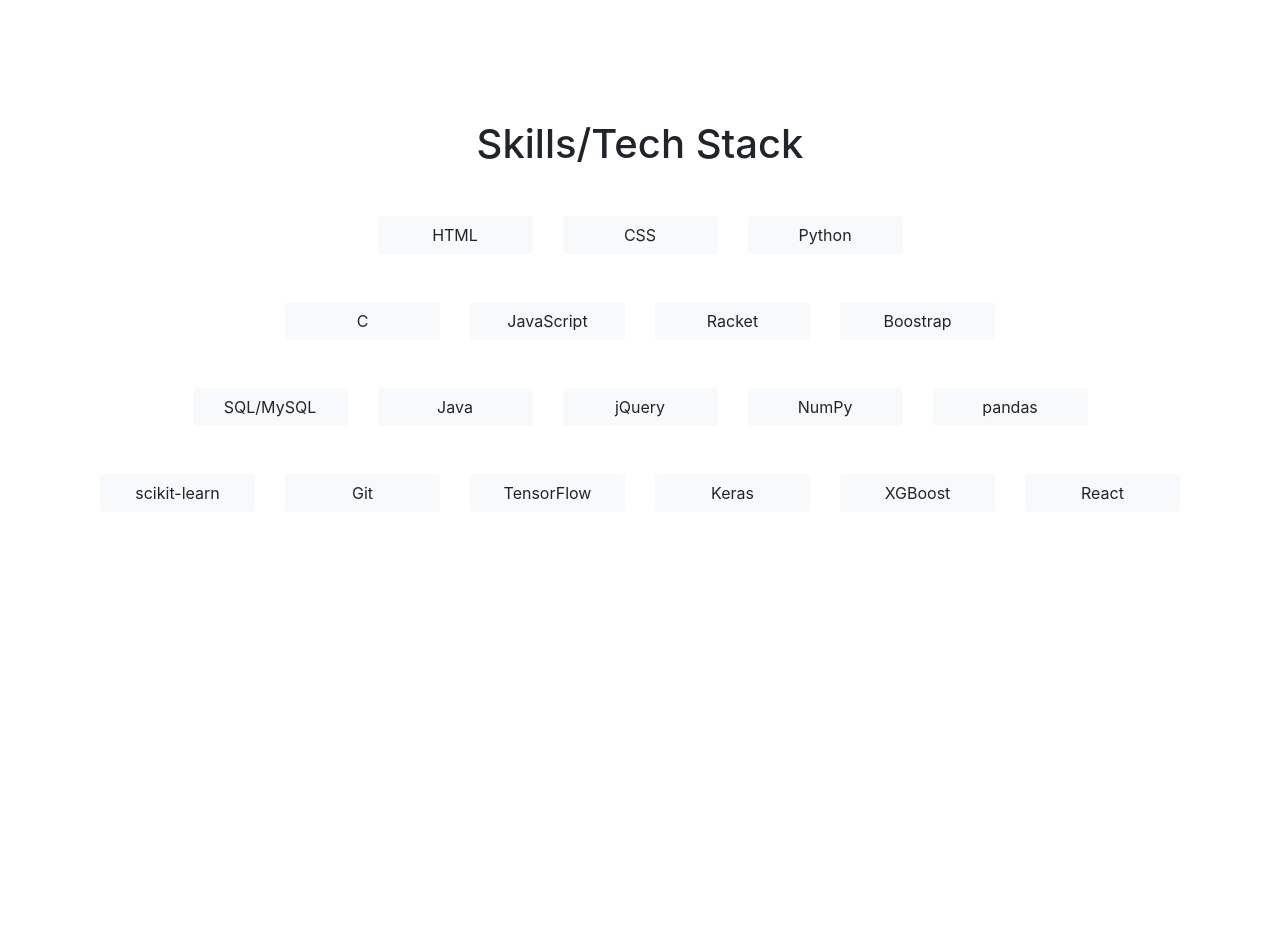
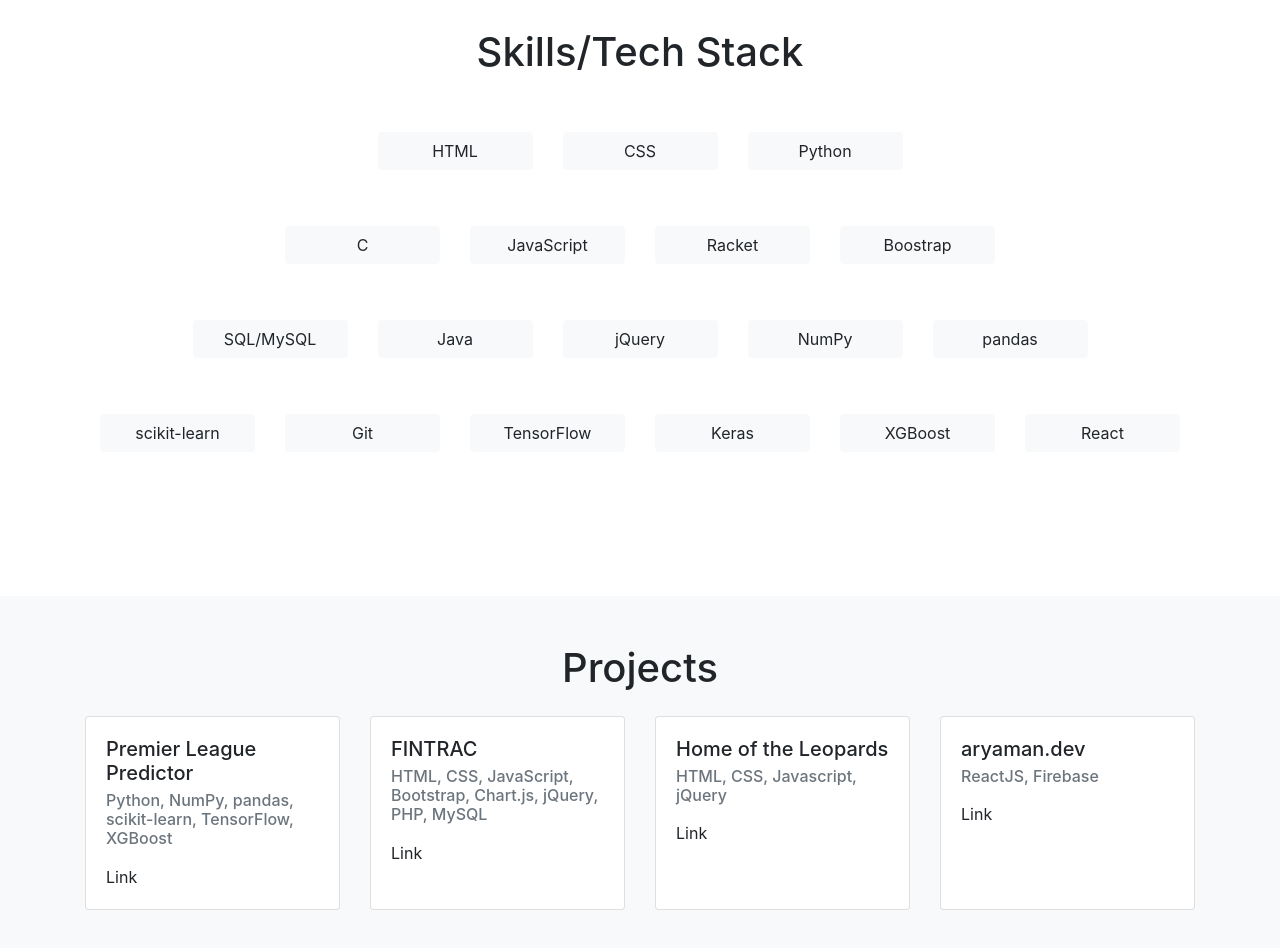
Before and after one commit to ad-world/aryaman-dev, a React (Create React App) app: page / in a window 1280 px wide. Shown: the part 1220-2168 px from the top of the page. Before the commit the page ends 1888 px from the top, so only its background shows below. Built offline with nearby package versions, Linux system fonts and the light colour scheme.

Commit message:
added projects section & fixed mobile viewing

```diff
--- a/src/About.js
+++ b/src/About.js
@@ -3,13 +3,12 @@ import { Container, Row, Col } from 'react-bootstrap';
 
 export default function About() {
     return (
-        <Container fluid id="about" style={{height:"30vh"}} className="bg-light">
-            <Container >
-                <div className="align-items-center text-center">
+        <Container fluid id="about" className="bg-light my-5 pb-5">
+            <Container className="bg-light">
+                <div className="align-items-center text-center bg-light">
                     <h1 className="mt-5 pt-5">About Me</h1>
                 </div>
-                <Row className="justify-content-around align-items-center text-center mt-3 align-middle d-flex"
-                >
+                <Row className="justify-content-around align-items-center text-center mt-3 align-middle d-flex bg-light">
                     <Col className="col-md-3">I have project experience in Full-stack Web Development, Software Development, and
                     Machine Learning.</Col>
                     <Col className="col-md-3">I am currently in my 1B term studying Honors Computer Science @ University of
--- a/src/App.js
+++ b/src/App.js
@@ -3,7 +3,7 @@ import NavBar from './NavBar'
 import Header from './Header'
 import About from './About'
 import Skills from './Skills'
-
+import Projects from './Projects'
 function App() {
   return (
     <>
@@ -11,6 +11,7 @@ function App() {
         <Header />
         <About />
         <Skills/>
+        <Projects />
     </>
   );
 }
--- a/src/NavBar.js
+++ b/src/NavBar.js
@@ -2,7 +2,7 @@ import React from 'react'
 
 export default function NavBar() {
     return (
-        <nav class="navbar fixed-top navbar-light bg-light navbar-expand-sm p-1">
+        <nav class="navbar fixed-top navbar-light bg-light navbar-expand-sm p-1 d-none d-sm-flex">
             <div class="container-fluid">
                 <ul class="navbar-nav"><a href="#header" class="navbar-brand">Aryaman Dhingra</a></ul>
             </div>
--- a/src/Projects.js
+++ b/src/Projects.js
@@ -1,13 +1,28 @@
 import React from 'react'
-
-export default function Projects(){
+import Project from './SingleProject'
+import { Container, Row, Col } from 'react-bootstrap';
+export default function Projects() {
     return (
-        <Container style={{height:"100vh"}} id="projects">
-            <div className="align-items-center text-center">
-                <h1 className="text-black mt-5 pt-5">
+        <Container fluid id="projects" className="align-middle d-inline-block align-items-center justify-content-center bg-light my-5 py-5 h-100" style={{"min-height":"100%"}}>
+            <Container>
+                <h1 className="text-center align-middle">
                     Projects
                 </h1>
-            </div>
+                <Row className="">
+                    <Col className="col-sm-3 mt-3">
+                        <Project title="Premier League Predictor" tech="Python, NumPy, pandas, scikit-learn, TensorFlow, XGBoost" />
+                    </Col>
+                    <Col className="col-sm-3 mt-3">
+                        <Project title="FINTRAC" tech="HTML, CSS, JavaScript, Bootstrap, Chart.js, jQuery, PHP, MySQL" />
+                    </Col>
+                    <Col className="col-sm-3 mt-3">
+                        <Project title="Home of the Leopards" tech="HTML, CSS, Javascript, jQuery" />
+                    </Col>
+                    <Col className="col-sm-3 mt-3">
+                        <Project title="aryaman.dev" tech="ReactJS, Firebase" />
+                    </Col>
+                </Row>
+            </Container>
         </Container>
     )
 }
--- /dev/null
+++ b/src/SingleProject.js
@@ -0,0 +1,15 @@
+import React from 'react'
+import { Card } from 'react-bootstrap';
+
+export default function Project(props){
+    return (
+        <Card className="my-auto h-100">
+            <Card.Body>
+                <Card.Title>{ props.title }</Card.Title>
+                <Card.Subtitle className="mb-2 text-muted">{ props.tech }</Card.Subtitle>
+                <Card.Text>{ props.Text }</Card.Text>
+                <Card.Link href={ props.link }>Link</Card.Link>
+            </Card.Body>
+        </Card>
+    )
+}
--- a/src/Skill.js
+++ b/src/Skill.js
@@ -12,7 +12,7 @@ export default function Skill(props) {
     );
 
     const SkillExample = () => (
-        <OverlayTrigger trigger="hover" placement="top" overlay={popover}>
+        <OverlayTrigger trigger="focus" placement="top" overlay={popover}>
             <Button variant="light" className="px-4 btn-block"> {props.title} </Button>
         </OverlayTrigger>
     );
--- a/src/Skills.js
+++ b/src/Skills.js
@@ -4,90 +4,90 @@ import Skill from './Skill'
 
 export default function Skills() {
     return (
-        <Container id="skills" style={{height:"100vh"}} className="align-middle d-flex align-items-center justify-content-center">
+        <Container id="skills" className="align-middle d-flex align-items-center justify-content-center my-5 pb-5">
             <Container >
                 <div className="align-items-center text-center">
                     <h1 className="mt-5 pt-5">Skills/Tech Stack</h1>
                 </div>
                 <Row className="justify-content-center text-center mt-5 align-middle d-flex">
-                    <Col className="col-2">
+                    <Col className="col-md-2 mt-2">
                         <Skill title="HTML" content="I learnt the basics of HTML through
                         a Khan Academy course early in high school. I learnt more about it
                         as I used it in different projects" />
                     </Col>
-                    <Col className="col-2">
+                    <Col className="col-md-2 mt-2">
                         <Skill title="CSS" content="I learnt the basics of CSS through a
                         Khan Academy course early in high school. I learn more about it
                         as I started to use CSS libraries such as Boostrap"/>
                     </Col>
-                    <Col className="col-2">
+                    <Col className="col-lg-2 mt-2">
                         <Skill title="Python" content="Python was my first real experience in the
                         programming world, after a friend of mine recommended checking it out. The first
                         thing I built was a GPA calculator - est 9th grade."/>
                     </Col>
                 </Row>
                 <Row className="justify-content-center align-items-center text-center mt-5 align-middle d-flex">
-                    <Col className="col-2">
+                    <Col className="col-lg-2 mt-2">
                         <Skill title="C" content="I'm currently learning C in a university course titled Elementary Algorithm
                     Design and Data Abstraction."/>
                     </Col>
-                    <Col className="col-2">
+                    <Col className="col-lg-2 mt-2">
                         <Skill title="JavaScript" content="I learnt JavaScript in a course by Team Treehouse in 2018.
                         I have used it in every project since."/>
                     </Col>
-                    <Col className="col-2">
+                    <Col className="col-lg-2 mt-2">
                         <Skill title="Racket" content="I learnt Racket in a university course titled Intro the Functional Programming. The course
                         is mainly focused on the different types of recursion."/>
                     </Col>
-                    <Col className="col-2">
+                    <Col className="col-lg-2 mt-2">
                         <Skill title="Boostrap" content="I learnt boostrap while I was creating
                         the financial tracker web application. I learnt it so that the website
                         would have a responsive display for different viewports."/>
                     </Col>
                 </Row>
                 <Row className="justify-content-center align-items-center text-center mt-5 align-middle d-flex">
-                    <Col className="col-2">
+                    <Col className="col-lg-2 mt-2">
                         <Skill title="SQL/MySQL" content="I learnt how to use SQL while creating the financial tracker on my resume. It was
                         used with the help of PHP and phpMyAdmin (with a MySQL server)."/>
                     </Col>
-                    <Col className="col-2">
+                    <Col className="col-lg-2 mt-2">
                         <Skill title="Java" content="I learnt the basics of Java in a high school computer science course. I built basics applications with it
                         a calculator with a usable interface - done with NetBeans."/>
                     </Col>
-                    <Col className="col-2">
+                    <Col className="col-lg-2 mt-2">
                         <Skill title="jQuery" content="I learnt how to use jQuery while building the home of the leopards. I used it to simplify the use of
                         query selectors on the DOM with the simple $ notation."/>
                     </Col>
-                    <Col className="col-2">
+                    <Col className="col-lg-2 mt-2">
                         <Skill title="NumPy" content="I leant how to use the numpy library through a machine learning course on educative. I then used it in the premier
                         league predictor project to convert labels into numerical data."/>
                     </Col>
-                    <Col className="col-2">
+                    <Col className="col-lg-2 mt-2">
                         <Skill title="pandas" content="I learnt how to use the pandas library through a machine learning course on educative. I used it in the premier league predictor
                         project to extract data from csv files and combine into one large DataFrame."/>
                     </Col>
                 </Row>
                 <Row className="justify-content-center align-items-center text-center mt-5 align-middle d-flex">
-                    <Col className="col-2">
+                    <Col className="col-lg-2 mt-2">
                         <Skill title="scikit-learn" content="I learnt how to use this library in a machine learning course on educative. I mainly used it spit training and
                         testing data in the premier league predictor."/>
                     </Col>
-                    <Col className="col-2">
+                    <Col className="col-lg-2 mt-2">
                         <Skill title="Git" content="I learnt how to use Git commands while building the premier league predictor. It is being used to keep track
                         of this website as well."/>
                     </Col>
-                    <Col className="col-2">
+                    <Col className="col-lg-2 mt-2">
                         <Skill title="TensorFlow" content="I learnt how to use TensorFlow in a machine learning course on educative. I used it for one of the deep learning models
                         in the premier league predictor project."/>
                     </Col>
-                    <Col className="col-2">
+                    <Col className="col-lg-2 mt-2">
                         <Skill title="Keras" content="I learnt how to use Keras in a machine learning course on educative"/>
                     </Col>
-                    <Col className="col-2">
+                    <Col className="col-lg-2 mt-2">
                         <Skill title="XGBoost" content="I learnt how to use XGBoost in a machine learning course on educative. I used it for the gradient boosting model in the
                         premier league predictor project."/>
                     </Col>
-                    <Col className="col-2">
+                    <Col className="col-lg-2 mt-2">
                         <Skill title="React" content="I am learning react as I build this website (it is a react app). I'm going through documentation and watching videos to learn how to
                         accomplish different things with react."/>
                     </Col>
```
